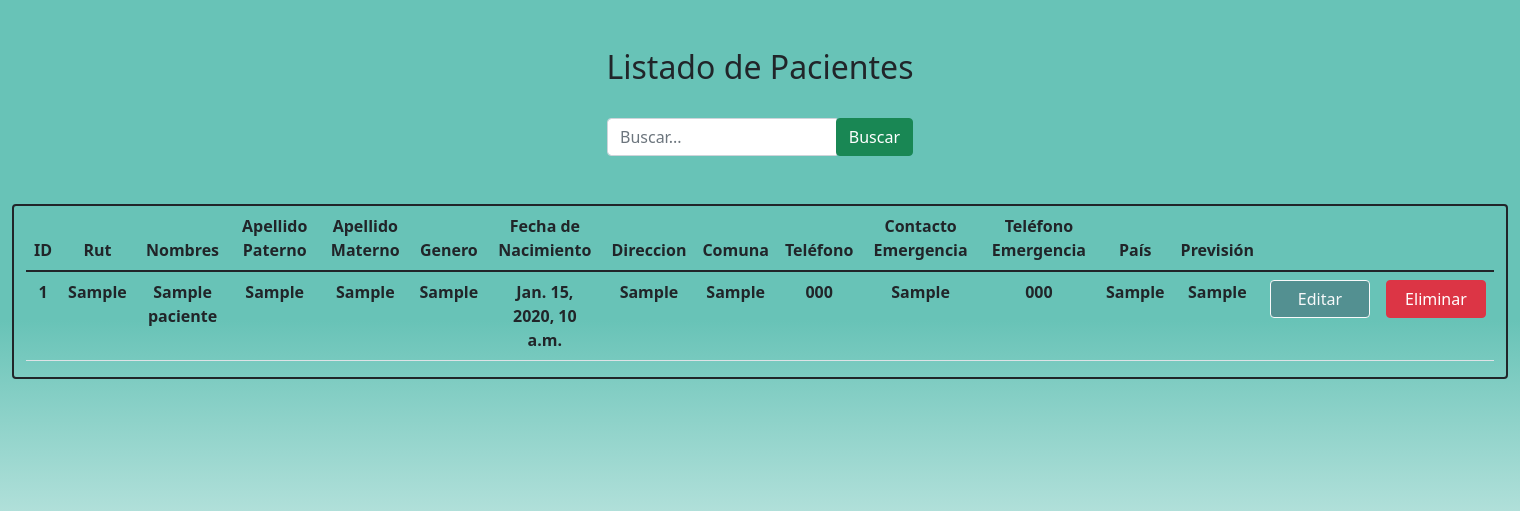
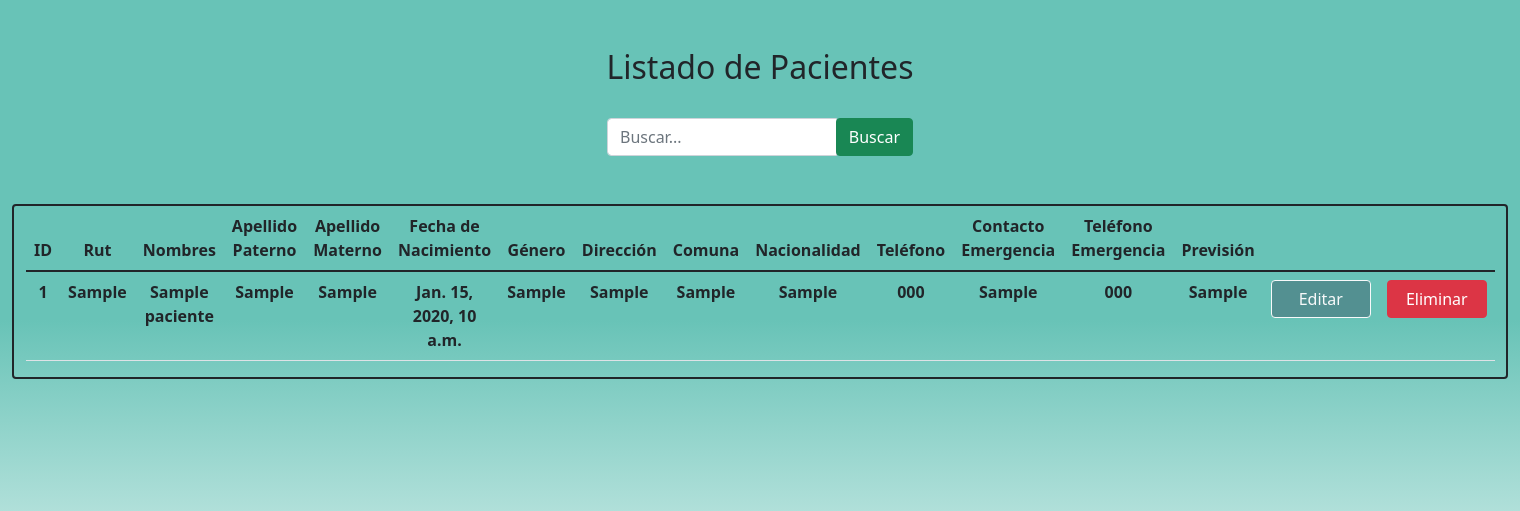
Before and after one commit to JosePenailillo/centroMedico, a Django app: page /paciente/ in a window 1520 px wide. Shown: the part 80-591 px from the top of the page. Run offline with Django 4.2, Linux system fonts and the light colour scheme; a user stored in the database is signed in; tables that the repository leaves empty hold one stand-in row (values such as "Sample post").

Commit message:
Correccion de orden de formularios

```diff
--- a/centroMedico/clinicApp/models.py
+++ b/centroMedico/clinicApp/models.py
@@ -31,14 +31,14 @@ class Paciente(models.Model):
     Nombres = models.CharField(max_length=50)
     Apellido_Paterno = models.CharField(max_length=25)
     Apellido_Materno = models.CharField(max_length=25)
+    Fecha_Nacimiento = models.DateTimeField(blank=True, null=True)
     Genero = models.CharField(max_length=25)
-    Fecha_Nacimiento = models.DateTimeField(blank=True, null=True)
     Direccion = models.CharField(max_length=25)
     Comuna = models.CharField(max_length=25)
+    Nacionalidad = models.CharField(max_length=25)
     Telefono = models.CharField(max_length=25)
     Contacto_de_Emergencia = models.CharField(max_length=25)
     Telefono_de_Emergencia = models.CharField(max_length=25)
-    Nacionalidad = models.CharField(max_length=25)
     Sistema_de_Salud = models.CharField(max_length=25)
 
 
@@ -46,11 +46,11 @@ class HojaAtencion(models.Model):
 
     Rut_Paciente = models.CharField(max_length=25)
     Profesional_que_Atendio = models.CharField(max_length=25)
-    Anamnesis = models.CharField(max_length=250)
-    Medicamentos_Recetados = models.CharField(max_length=250)
-    Examenes_Solicitados = models.CharField(max_length=250)
     Alergias = models.CharField(max_length=125)
     Historial_de_Enfermedades = models.CharField(max_length=500)
     Medicamentos_que_toma = models.CharField(max_length=250)
+    Anamnesis = models.CharField(max_length=250)
     Diagnostico = models.CharField(max_length=500)
+    Medicamentos_Recetados = models.CharField(max_length=250)
+    Examenes_Solicitados = models.CharField(max_length=250)
     Observaciones = models.TextField(max_length=250)
--- a/centroMedico/clinicApp/templates/paciente.html
+++ b/centroMedico/clinicApp/templates/paciente.html
@@ -71,14 +71,14 @@
                                         <th>Nombres</th>
                                         <th>Apellido Paterno</th>
                                         <th>Apellido Materno</th>
-                                        <th>Genero</th>
                                         <th>Fecha de Nacimiento</th>
-                                        <th>Direccion</th>
+                                        <th>Género</th>
+                                        <th>Dirección</th>
                                         <th>Comuna</th>
+                                        <th>Nacionalidad</th>
                                         <th>Teléfono</th>
                                         <th>Contacto Emergencia</th>
                                         <th>Teléfono Emergencia</th>
-                                        <th>País</th>
                                         <th>Previsión</th>
                                         <th></th>
                                         <th></th>
@@ -93,14 +93,14 @@
                                         <td><b>{{e.Nombres}}</b></td>
                                         <td><b>{{e.Apellido_Paterno}}</b></td>
                                         <td><b>{{e.Apellido_Materno}}</b></td>
+                                        <td><b>{{e.Fecha_Nacimiento}}</b></td>
                                         <td><b>{{e.Genero}}</b></td>
-                                        <td><b>{{e.Fecha_Nacimiento}}</b></td>
                                         <td><b>{{e.Direccion}}</b></td>
                                         <td><b>{{e.Comuna}}</b></td>
+                                        <td><b>{{e.Nacionalidad}}</b></td>
                                         <td><b>{{e.Telefono}}</b></td>
                                         <td><b>{{e.Contacto_de_Emergencia}}</b></td>
                                         <td><b>{{e.Telefono_de_Emergencia}}</b></td>
-                                        <td><b>{{e.Nacionalidad}}</b></td>
                                         <td><b>{{e.Sistema_de_Salud}}</b></td>
                                         <!--<td><a href="editar/{{e.id}}">Editar</a></td>-->
                                         <td><a href="/editarpaciente/{{e.id}}" type="button" class="btn btn-outline-light" style="width:100px; background-color:rgb(83,144,145)">Editar</a></td>
```
Also changed, not shown: centroMedico/clinicApp/templates/hoja-atencion.html (+7 -7 lines).
